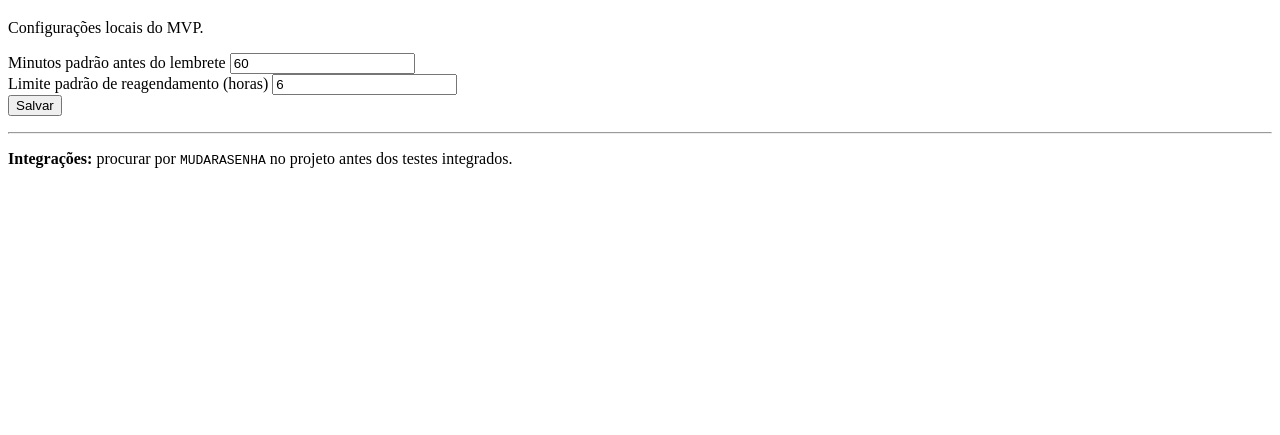
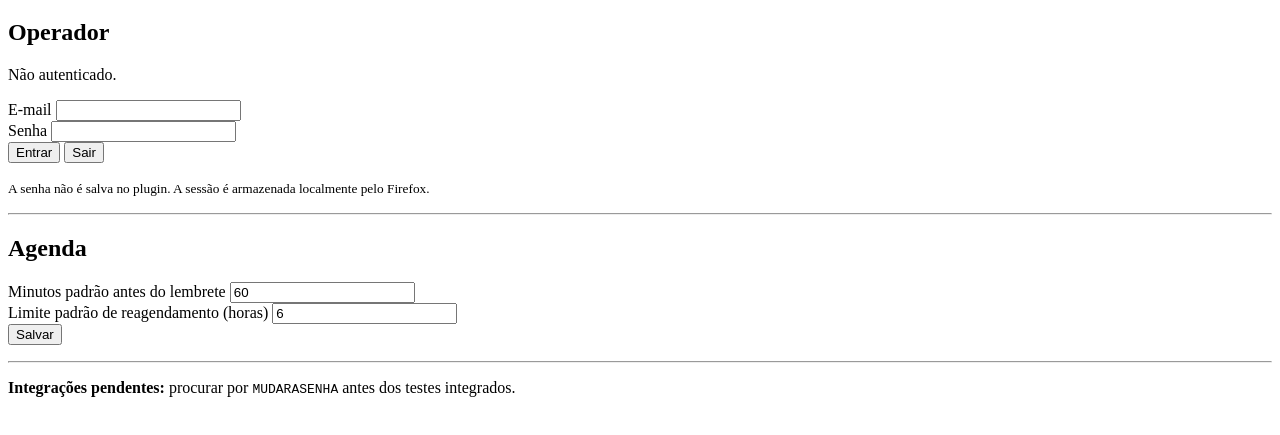
Before and after one commit to brunorafaeliecb-web/brasilguard-v2, a browser extension: page modules/bgd-agenda-firefox/options.html in a window 1280 px wide. Shown: the part 61-496 px from the top of the page. Drawn offline with Linux system fonts and the light colour scheme.

Commit message:
feat(agenda): add operator authentication settings

```diff
--- a/modules/bgd-agenda-firefox/options.html
+++ b/modules/bgd-agenda-firefox/options.html
@@ -1 +1,41 @@
-<!doctype html><html lang="pt-BR"><head><meta charset="utf-8"><title>BrasilGuard Agenda — Configurações</title></head><body><main><h1>BrasilGuard Agenda</h1><p>Configurações locais do MVP.</p><form id="settings"><label>Minutos padrão antes do lembrete <input id="defaultReminderMinutes" type="number" min="1" value="60"></label><br><label>Limite padrão de reagendamento (horas) <input id="defaultRescheduleLimitHours" type="number" min="0" value="6"></label><br><button type="submit">Salvar</button></form><p id="status"></p><hr><p><strong>Integrações:</strong> procurar por <code>MUDARASENHA</code> no projeto antes dos testes integrados.</p></main><script src="options.js"></script></body></html>
+<!doctype html>
+<html lang="pt-BR">
+<head>
+  <meta charset="utf-8">
+  <title>BrasilGuard Agenda — Configurações</title>
+</head>
+<body>
+<main>
+  <h1>BrasilGuard Agenda</h1>
+
+  <section>
+    <h2>Operador</h2>
+    <p id="auth-state">Não autenticado.</p>
+    <form id="login-form">
+      <label>E-mail <input id="loginEmail" type="email" autocomplete="username" required></label><br>
+      <label>Senha <input id="loginPassword" type="password" autocomplete="current-password" required></label><br>
+      <button type="submit">Entrar</button>
+      <button id="logout" type="button">Sair</button>
+    </form>
+    <p><small>A senha não é salva no plugin. A sessão é armazenada localmente pelo Firefox.</small></p>
+  </section>
+
+  <hr>
+
+  <section>
+    <h2>Agenda</h2>
+    <form id="settings">
+      <label>Minutos padrão antes do lembrete <input id="defaultReminderMinutes" type="number" min="1" value="60"></label><br>
+      <label>Limite padrão de reagendamento (horas) <input id="defaultRescheduleLimitHours" type="number" min="0" value="6"></label><br>
+      <button type="submit">Salvar</button>
+    </form>
+  </section>
+
+  <p id="status"></p>
+  <hr>
+  <p><strong>Integrações pendentes:</strong> procurar por <code>MUDARASENHA</code> antes dos testes integrados.</p>
+</main>
+<script src="config.js"></script>
+<script src="options.js"></script>
+</body>
+</html>
```
